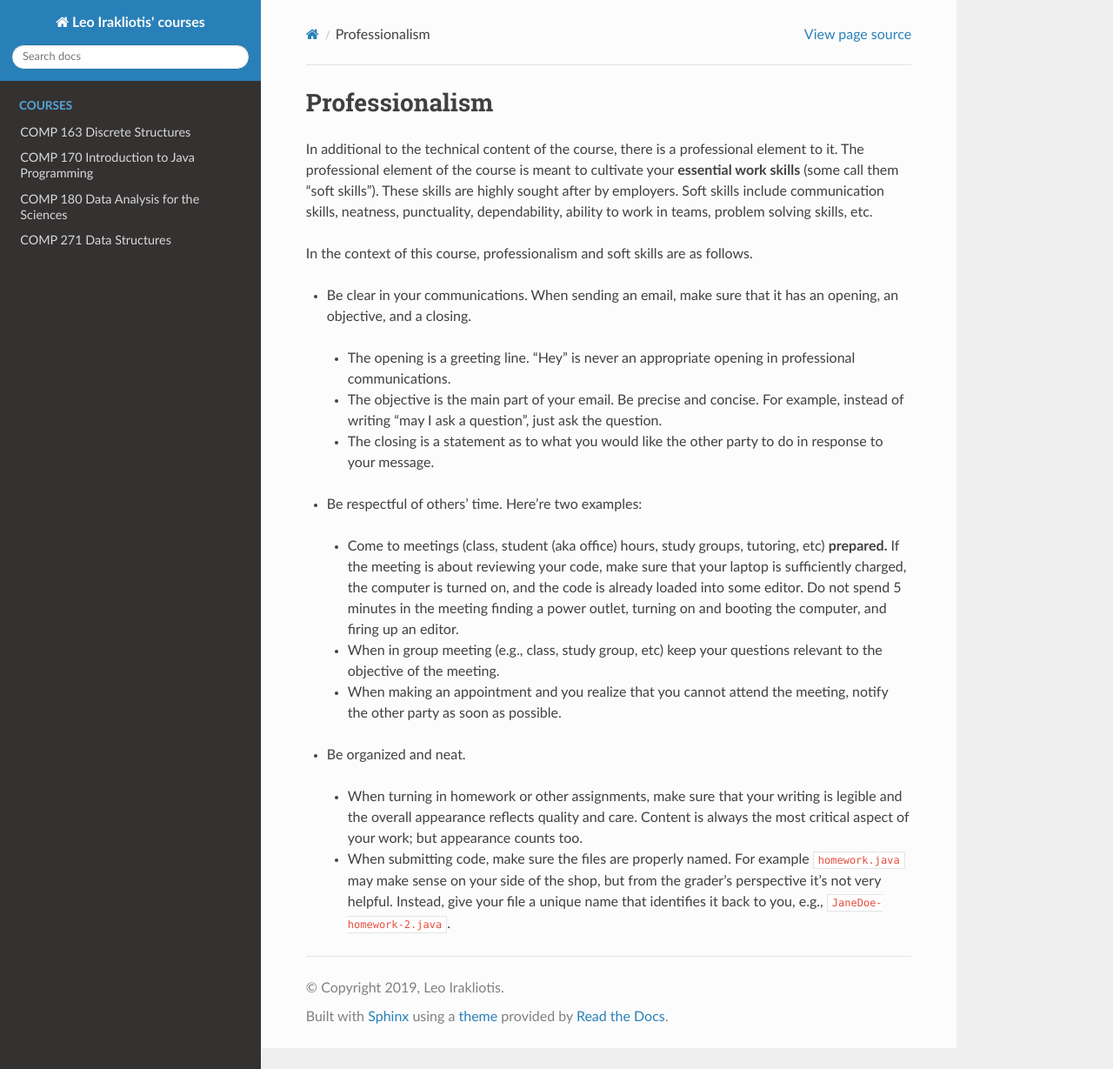
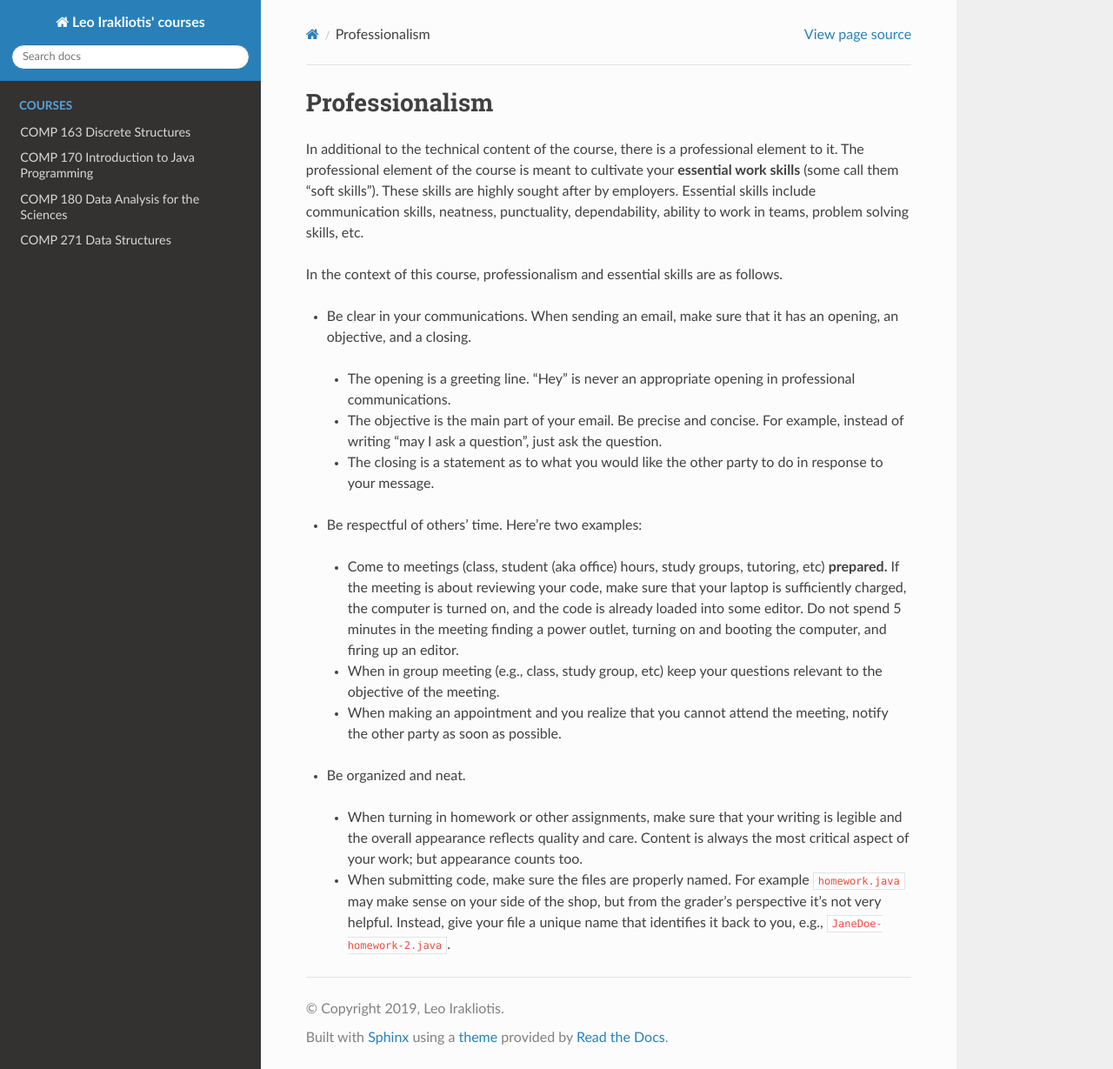
Before and after one commit to sleepyjaree/cdp, a Sphinx documentation site: the page built from source/shared/professionalism.rst, in a window 1280 px wide and 1229 px high. Shown: the whole window at 87% size. Built offline with Sphinx 7.4.7 and the Read the Docs theme 2.0.0, drawn with Linux system fonts in a browser that asks for light colours.

Commit message:
fixing typos

```diff
--- a/source/shared/professionalism.rst
+++ b/source/shared/professionalism.rst
@@ -2,9 +2,9 @@
 Professionalism
 +++++++++++++++
 
-In additional to the technical content of the course, there is a professional element to it. The professional element of the course is meant to cultivate your **essential work skills** (some call them "soft skills"). These skills are highly sought after by employers. Soft skills include communication skills, neatness, punctuality, dependability, ability to work in teams, problem solving skills, etc.
+In additional to the technical content of the course, there is a professional element to it. The professional element of the course is meant to cultivate your **essential work skills** (some call them "soft skills"). These skills are highly sought after by employers. Essential skills include communication skills, neatness, punctuality, dependability, ability to work in teams, problem solving skills, etc.
 
-In the context of this course, professionalism and soft skills are as follows.
+In the context of this course, professionalism and essential skills are as follows.
 
 * Be clear in your communications. When sending an email, make sure that it has an opening, an objective, and a closing.
 
```
